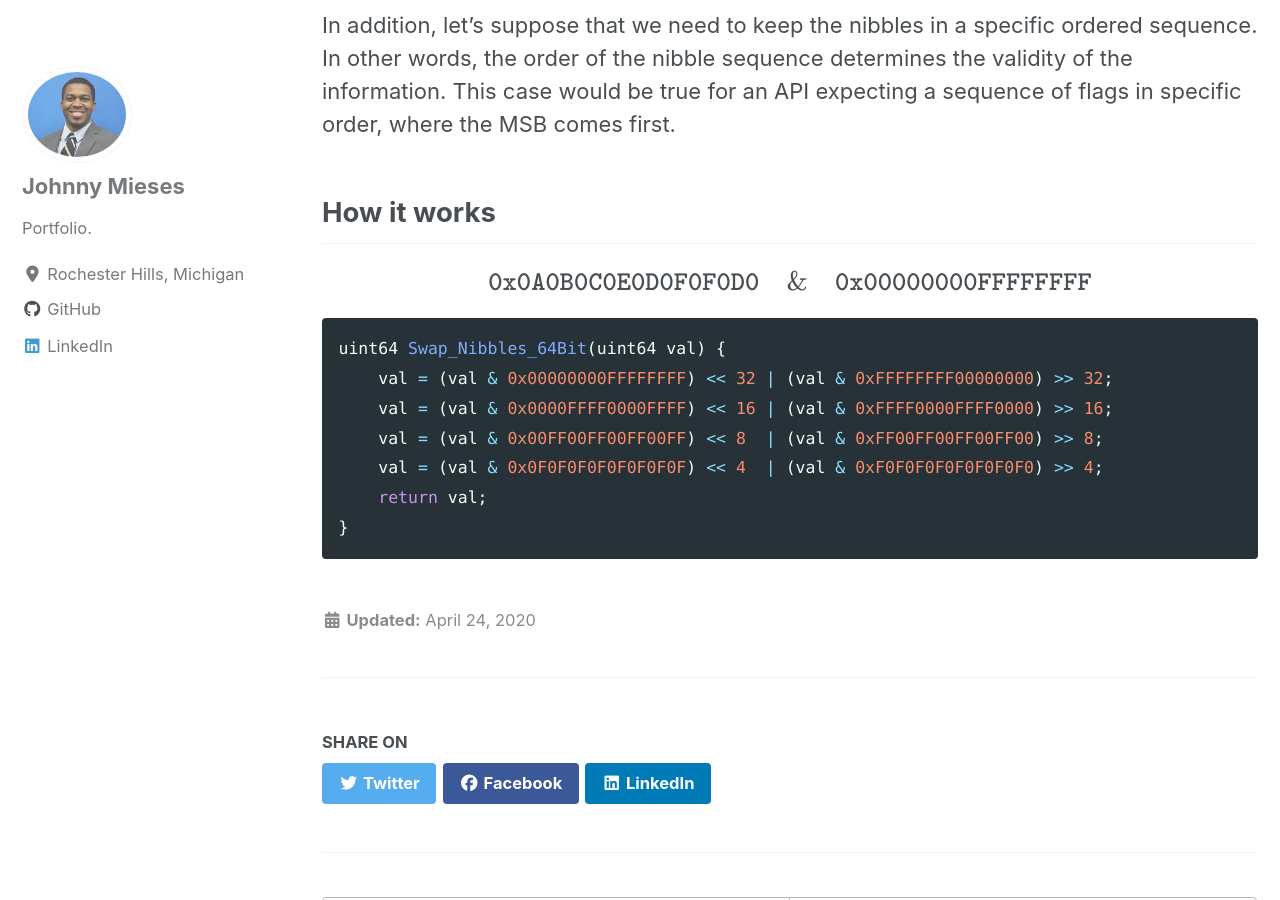
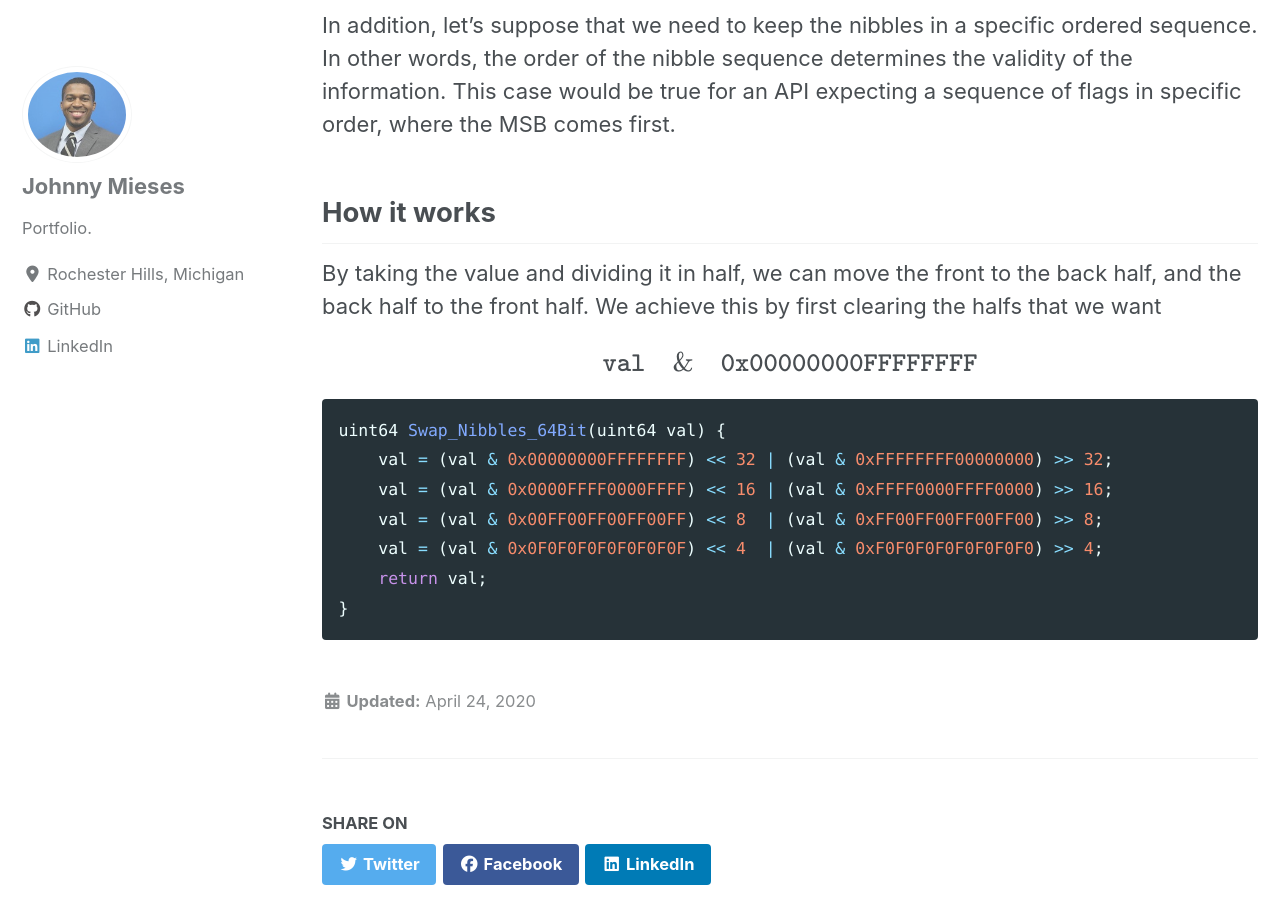
Before and after one commit to jmieses/jmportfolio.github.io, a Jekyll site: the page built from _posts/2020-04-24-Swapping-Nibbles-in-64-bitfield.md, in a window 1280 px wide and 900 px high, scrolled down 681 px. Built offline with Jekyll 4.4.1, drawn with Linux system fonts in a browser that asks for light colours; cached includes are drawn as plain includes; nearby versions of some CDN libraries; formulas are drawn with MathJax 3.

Commit message:
post update

````diff
--- a/_posts/2020-04-24-Swapping-Nibbles-in-64-bitfield.md
+++ b/_posts/2020-04-24-Swapping-Nibbles-in-64-bitfield.md
@@ -19,8 +19,9 @@ In addition, let's suppose that we need to keep the nibbles in a specific ordere
 ## How it works
 
 
+By taking the value and dividing it in half, we can move the front to the back half, and the back half to the front half. We achieve this by first clearing the halfs that we want
 
-$$ \texttt{0x0A0B0C0E0D0F0F0D0} \quad \& \quad \texttt{0x00000000FFFFFFFF}  $$
+$$ \texttt{val} \quad \& \quad \texttt{0x00000000FFFFFFFF}  $$
 
 ```c
 uint64 Swap_Nibbles_64Bit(uint64 val) {
````
